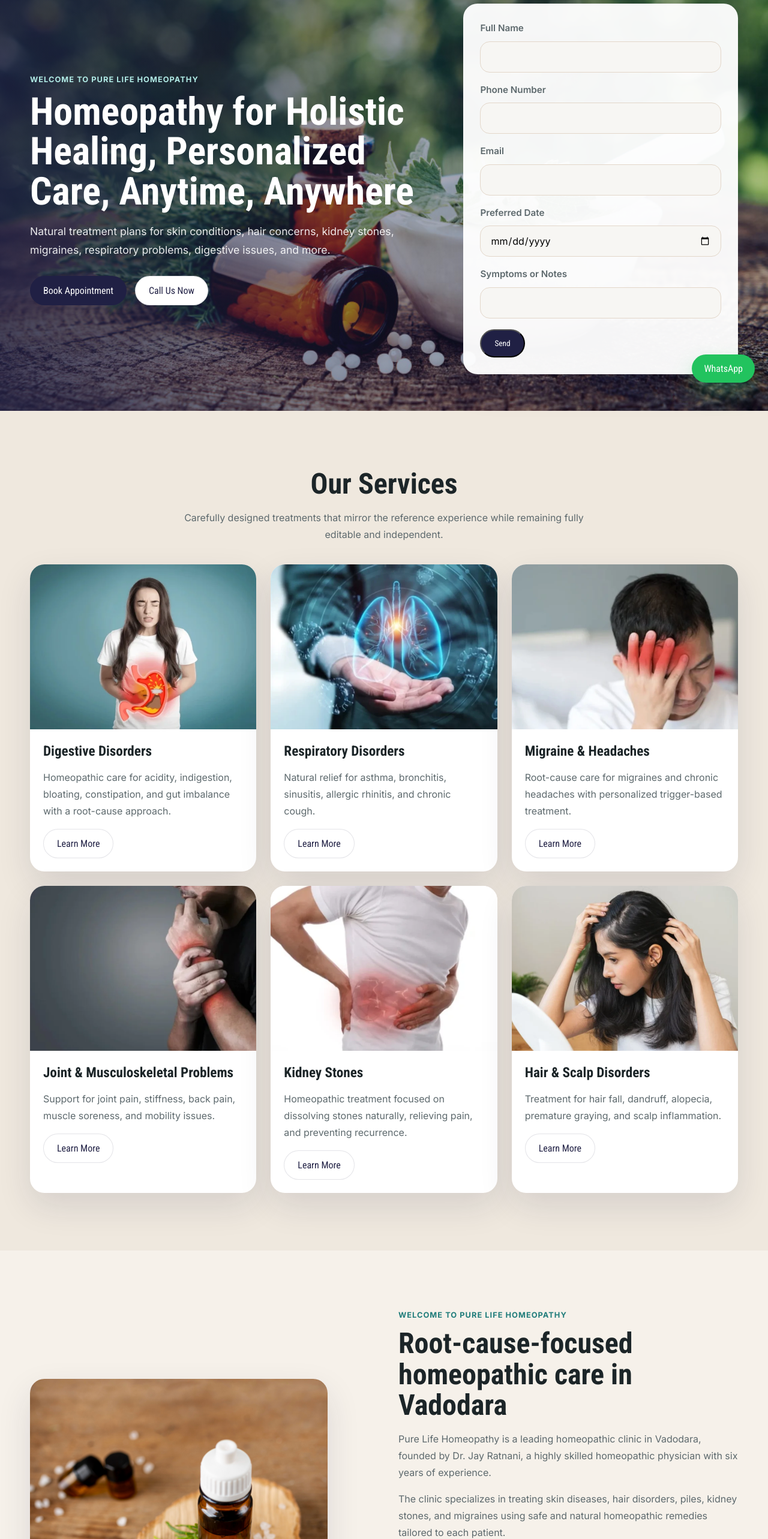
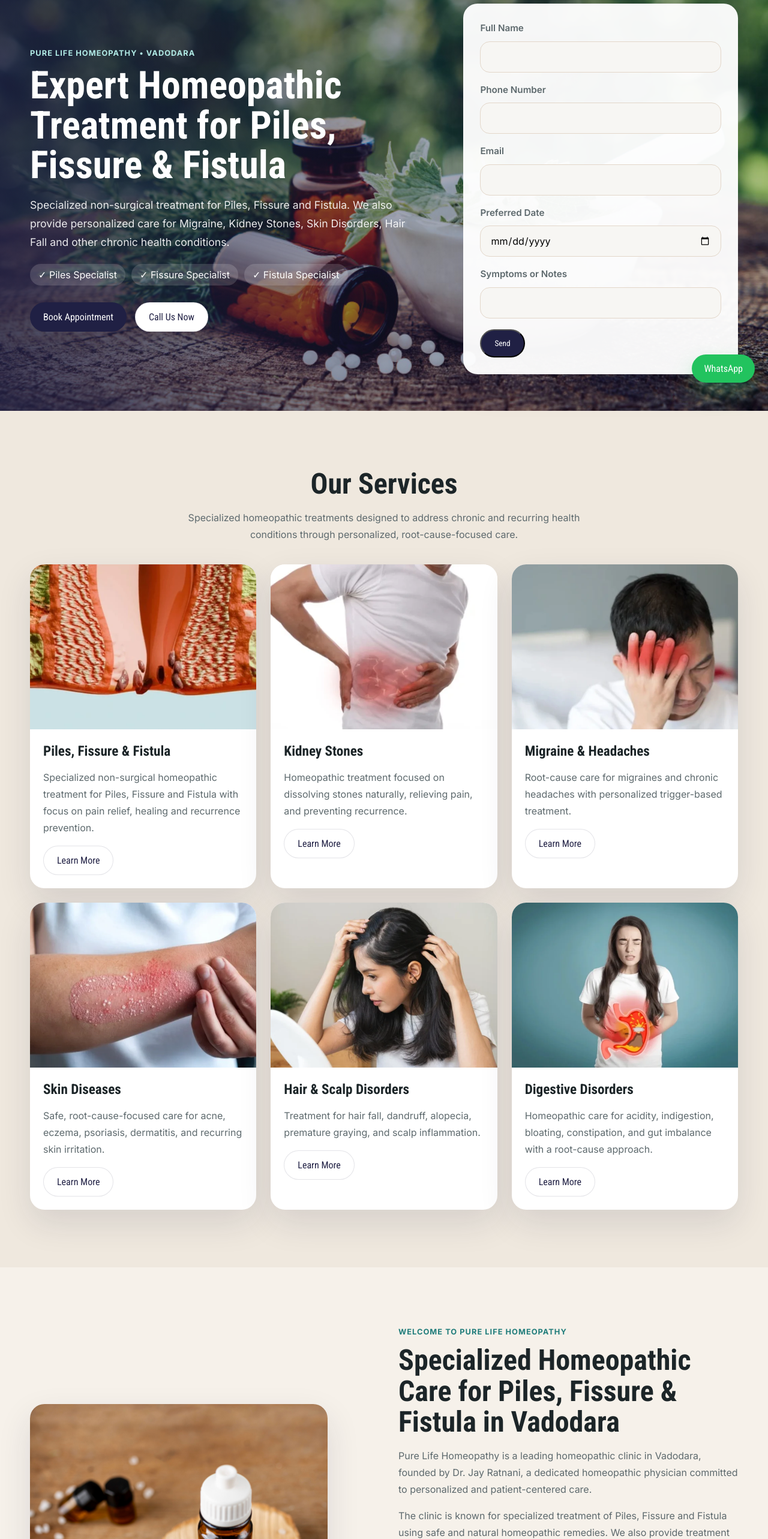
Before and after one commit to purelifehomeopathy-droid/purelife-homeopathy, a Next.js app: page / in a window 1280 px wide. Shown: the part 140-2706 px from the top of the page at 60% size. Built offline with nearby package versions, Linux system fonts and the light colour scheme.

Commit message:
Homepage specialization update

```diff
--- a/src/app/page.tsx
+++ b/src/app/page.tsx
@@ -58,23 +58,75 @@ export default function HomePage() {
           />
           <div className="hero-overlay" />
         </div>
+
         <div className="container hero-content">
           <div className="hero-copy fade-in">
-            <span className="eyebrow">Welcome to Pure Life Homeopathy</span>
-            <h1>Homeopathy for Holistic Healing, Personalized Care, Anytime, Anywhere</h1>
+            <span className="eyebrow">Pure Life Homeopathy • Vadodara</span>
+
+            <h1>
+              Expert Homeopathic Treatment for Piles, Fissure & Fistula
+            </h1>
+
             <p>
-              Natural treatment plans for skin conditions, hair concerns, kidney
-              stones, migraines, respiratory problems, digestive issues, and more.
+              Specialized non-surgical treatment for Piles, Fissure and Fistula.
+              We also provide personalized care for Migraine, Kidney Stones,
+              Skin Disorders, Hair Fall and other chronic health conditions.
             </p>
+
+            <div
+              style={{
+                display: "flex",
+                flexWrap: "wrap",
+                gap: "10px",
+                marginTop: "20px",
+                marginBottom: "24px"
+              }}
+            >
+              <span
+                style={{
+                  background: "rgba(255,255,255,0.15)",
+                  padding: "8px 14px",
+                  borderRadius: "999px"
+                }}
+              >
+                ✓ Piles Specialist
+              </span>
+
+              <span
+                style={{
+                  background: "rgba(255,255,255,0.15)",
+                  padding: "8px 14px",
+                  borderRadius: "999px"
+                }}
+              >
+                ✓ Fissure Specialist
+              </span>
+
+              <span
+                style={{
+                  background: "rgba(255,255,255,0.15)",
+                  padding: "8px 14px",
+                  borderRadius: "999px"
+                }}
+              >
+                ✓ Fistula Specialist
+              </span>
+            </div>
+
             <div className="hero-actions">
-              <Link href="/contact-us#appointment" className="button button-primary">
+              <Link
+                href="/contact-us#appointment"
+                className="button button-primary"
+              >
                 Book Appointment
               </Link>
+
               <a href={`tel:${phone}`} className="button button-secondary">
                 Call Us Now
               </a>
             </div>
           </div>
+
           <div className="hero-form fade-in">
             <InquiryForm formType="appointment" />
           </div>
@@ -86,8 +138,9 @@ export default function HomePage() {
           <SectionHeading
             centered
             title="Our Services"
-            description="Carefully designed treatments that mirror the reference experience while remaining fully editable and independent."
+            description="Specialized homeopathic treatments designed to address chronic and recurring health conditions through personalized, root-cause-focused care."
           />
+
           <div className="service-grid">
             {featuredServices.map((service) => (
               <ServiceCard key={service.slug} service={service} />
@@ -107,6 +160,7 @@ export default function HomePage() {
                 sizes="(max-width: 768px) 100vw, 50vw"
               />
             </div>
+
             <div className="stack-card">
               <Image
                 src="/images/clinic/logo.png"
@@ -116,19 +170,29 @@ export default function HomePage() {
               />
             </div>
           </div>
+
           <div className="split-copy fade-in">
             <span className="eyebrow">Welcome to Pure Life Homeopathy</span>
-            <h2>Root-cause-focused homeopathic care in Vadodara</h2>
+
+            <h2>
+              Specialized Homeopathic Care for Piles, Fissure & Fistula in
+              Vadodara
+            </h2>
+
             <p>
               Pure Life Homeopathy is a leading homeopathic clinic in Vadodara,
-              founded by Dr. Jay Ratnani, a highly skilled homeopathic physician
-              with six years of experience.
+              founded by Dr. Jay Ratnani, a dedicated homeopathic physician
+              committed to personalized and patient-centered care.
             </p>
+
             <p>
-              The clinic specializes in treating skin diseases, hair disorders,
-              piles, kidney stones, and migraines using safe and natural
-              homeopathic remedies tailored to each patient.
+              The clinic is known for specialized treatment of Piles, Fissure
+              and Fistula using safe and natural homeopathic remedies. We also
+              provide treatment for migraine, kidney stones, skin diseases,
+              hair disorders and other chronic health conditions with a
+              personalized approach.
             </p>
+
             <div className="feature-grid">
               {features.map((feature) => (
                 <article key={feature.title} className="mini-card">
@@ -149,6 +213,7 @@ export default function HomePage() {
             description="Efficient, patient-centered processes that combine expertise, compassionate care, and practical guidance."
             centered
           />
+
           <div className="process-grid">
             {processSteps.map((step, index) => (
               <article key={step.title} className="process-card fade-in">
@@ -168,11 +233,16 @@ export default function HomePage() {
             <h2>Personalized consultation and long-term wellness support</h2>
             <p>{address}</p>
           </div>
+
           <div className="callout-actions">
             <Link href="/contact-us" className="button button-primary">
               Contact Us
             </Link>
-            <Link href={`/services/${services[0].slug}`} className="button button-secondary">
+
+            <Link
+              href={`/services/${services[0].slug}`}
+              className="button button-secondary"
+            >
               Explore Services
             </Link>
           </div>
--- a/src/data/services.ts
+++ b/src/data/services.ts
@@ -264,37 +264,46 @@ export const services: Service[] = [
   },
   {
   slug: "piles-fissures",
-    title: "Piles & Fissures",
-    metaTitle: "Piles & Fissures Treatment | Pure Life Homeopathy",
+  title: "Piles, Fissure & Fistula",
+  metaTitle:
+    "Piles, Fissure & Fistula Treatment in Vadodara | Pure Life Homeopathy",
   metaDescription:
-      "Natural treatment for piles, fissures, rectal pain, swelling, bleeding, and recurrence prevention.",
+    "Specialized non-surgical homeopathic treatment for piles, fissure and fistula in Vadodara with focus on pain relief, healing and recurrence prevention.",
   heroImage: "/images/services/piles-fissures.webp",
   summary:
-      "Gentle and effective support for pain, swelling, bleeding, and recurrence in piles and fissures.",
+    "Specialized non-surgical homeopathic treatment for Piles, Fissure and Fistula with focus on pain relief, healing and recurrence prevention.",
    intro:
-      "Piles and fissures can cause significant discomfort, especially during bowel movement. At Pure Life Homeopathy, care is centered on reducing pain and inflammation while addressing constipation and lifestyle triggers.",
+  "Piles, fissure and fistula are among the most common anorectal disorders affecting quality of life. At Pure Life Homeopathy, treatment focuses on reducing pain, bleeding, burning sensation, swelling and recurrence through personalized homeopathic care and lifestyle guidance.",
     sections: [
       {
-        heading: "Symptoms Commonly Addressed",
+        heading: "Conditions & Symptoms Commonly Addressed",
         bullets: [
   "Pain and burning during or after passing stool",
   "Bleeding from piles or fissure strain",
-          "Swelling, irritation, and rectal discomfort",
-          "Constipation associated with recurring symptoms",
-          "Fear of bowel movement due to pain"
+  "Swelling and irritation around the anal region",
+  "Discharge and discomfort associated with fistula",
+  "Constipation and hard stool aggravating symptoms",
+  "Recurring anorectal complaints and fear of bowel movement"
 ]
       },
       {
         heading: "Why Patients Choose This Approach",
         checklist: [
-          "Aims to reduce pain, swelling, and bleeding naturally",
-          "Addresses constipation and aggravating habits",
-          "Supports healing and comfort without invasive measures",
-          "Focuses on recurrence prevention over time"
+  "Supports relief from pain, burning and bleeding",
+  "Addresses constipation and aggravating lifestyle factors",
+  "Provides non-surgical homeopathic management",
+  "Supports healing and long-term recurrence prevention"
 ]
       }
     ]
   }
 ];
 
-export const featuredServices = services.slice(0, 6);
+export const featuredServices = [
+  services.find((s) => s.slug === "piles-fissures")!,
+  services.find((s) => s.slug === "kidney-stones")!,
+  services.find((s) => s.slug === "migraine-headaches")!,
+  services.find((s) => s.slug === "skin-diseases")!,
+  services.find((s) => s.slug === "hair-scalp-disorders")!,
+  services.find((s) => s.slug === "digestive-disorders")!
+];
--- a/src/lib/mailer.ts
+++ b/src/lib/mailer.ts
@@ -5,54 +5,49 @@ type SubmissionPayload = {
   values: Record<string, string>;
 };
 
-function getTransporter() {
-  const host = process.env.SMTP_HOST;
-  const port = Number(process.env.SMTP_PORT || 587);
-  const user = process.env.SMTP_USER;
-  const pass = process.env.SMTP_PASS;
+const transporter = nodemailer.createTransport({
+  host: process.env.SMTP_HOST,
+  port: Number(process.env.SMTP_PORT || 587),
+  secure: Number(process.env.SMTP_PORT) === 465,
+  auth: {
+    user: process.env.SMTP_USER,
+    pass: process.env.SMTP_PASS,
+  },
+});
 
-  if (!host || !user || !pass) {
-    throw new Error("SMTP environment variables are missing.");
+export async function sendSubmissionEmail(
+  payload: SubmissionPayload
+): Promise<void> {
+  const recipient = process.env.MAIL_TO || "purelifehomeopathy@gmail.com";
+  const sender = process.env.MAIL_FROM || process.env.SMTP_USER;
+
+  if (!sender) {
+    throw new Error("MAIL_FROM or SMTP_USER is not configured.");
   }
 
-  return nodemailer.createTransport({
-    host,
-    port,
-    secure: port === 465,
-    auth: {
-      user,
-      pass
-    }
+  const subject =
+    payload.formType === "appointment"
+      ? "New Appointment Request - Pure Life Homeopathy"
+      : "New Contact Form Submission - Pure Life Homeopathy";
+
+  const html = `
+    <div style="font-family: Arial, sans-serif; padding:20px;">
+      <h2>${subject}</h2>
+      <table border="1" cellpadding="10" cellspacing="0" style="border-collapse:collapse;">
+        ${Object.entries(payload.values)
+          .map(
+            ([key, value]) =>
+              `<tr><td><strong>${key}</strong></td><td>${value}</td></tr>`
+          )
+          .join("")}
+      </table>
+    </div>
+  `;
+
+  await transporter.sendMail({
+    from: sender,
+    to: recipient,
+    subject,
+    html,
   });
 }
-
-export async function sendSubmissionEmail(payload: SubmissionPayload) {
-  const to = process.env.MAIL_TO;
-  const from = process.env.MAIL_FROM || process.env.SMTP_USER;
-
-  if (!to || !from) {
-    throw new Error("MAIL_TO or MAIL_FROM is missing.");
-  }
-
-  const transporter = getTransporter();
-  const subject =
-    payload.formType === "appointment"
-      ? "New Appointment Request"
-      : "New Contact Form Submission";
-
-  const lines = Object.entries(payload.values).map(
-    ([key, value]) => `<p><strong>${key}:</strong> ${value}</p>`
-  );
-
-  await transporter.sendMail({
-    to,
-    from,
-    subject,
-    html: `
-      <div style="font-family:Arial,sans-serif;color:#20353a">
-        <h2>${subject}</h2>
-        ${lines.join("")}
-      </div>
-    `
-  });
-}
```
Also changed, not shown: src/app/api/submit-form/route.ts (+49 -12 lines). Lines whose indentation alone changed are shown as unchanged.
